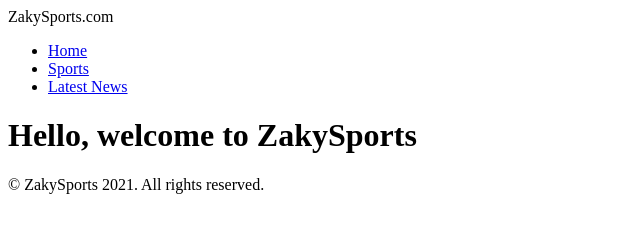
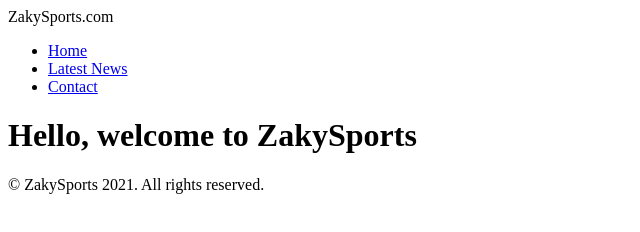
Before and after one commit to codedpills/zakysports, a Gatsby site: page / in a window 1280 px wide. Shown: the full height of the page, 0-640 px from the left. Built offline with nearby package versions, Linux system fonts and the light colour scheme; Gatsby itself is replaced by a stand-in of ours.

Commit message:
update sports link to contact

```diff
--- a/src/components/header/Header.jsx
+++ b/src/components/header/Header.jsx
@@ -10,10 +10,10 @@ const Header = () => {
                         <a href="/">Home</a>
                     </li>
                     <li>
-                        <a href="/sports">Sports</a>
+                        <a href="/news">Latest News</a>
                     </li>
                     <li>
-                        <a href="/news">Latest News</a>
+                        <a href="/contact">Contact</a>
                     </li>
                 </ul>
             </div>
```
